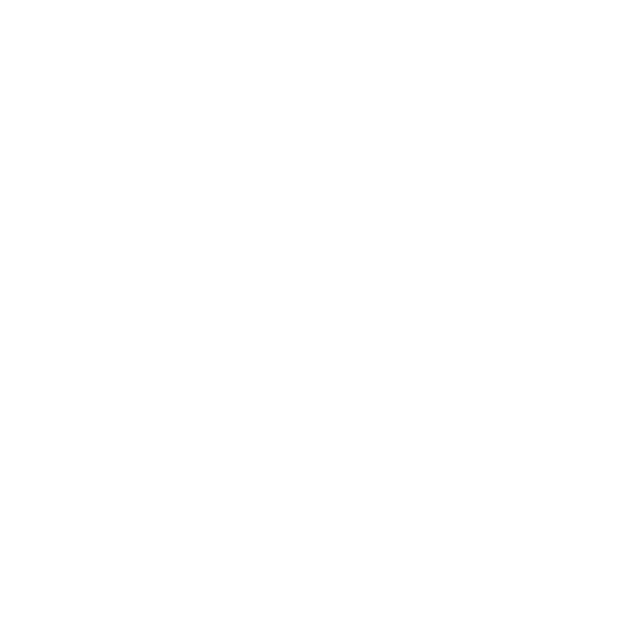
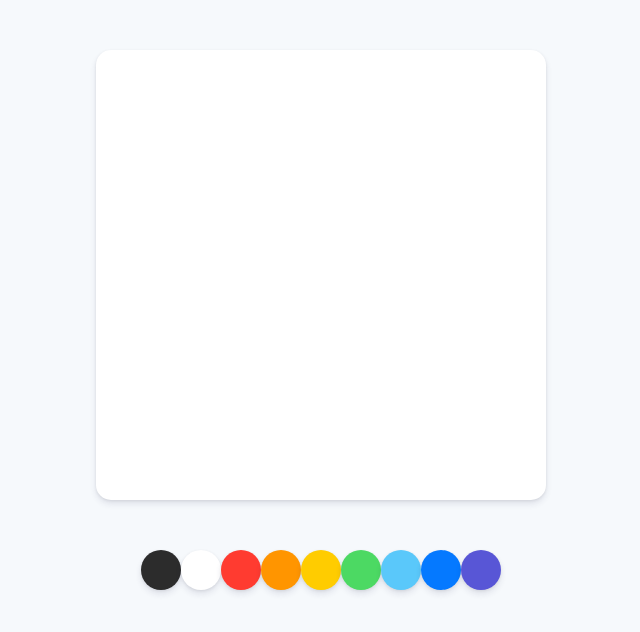
Before and after one commit to jinyeong-jung/paintjs, a plain HTML site: page index.html in a window 1280 px wide. Shown: the whole page, without its empty margins (319-959 px from the left). Drawn offline with Linux system fonts and the light colour scheme.

Commit message:
canvas and colors

```diff
--- a/index.html
+++ b/index.html
@@ -4,10 +4,24 @@
     <meta charset="UTF-8">
     <meta http-equiv="X-UA-Compatible" content="IE=edge">
     <meta name="viewport" content="width=device-width, initial-scale=1.0">
-    <link rel="stylesheet" href="styles.css">
+    <link rel="stylesheet" href="styles.css" />
     <title>PaintJS</title>
 </head>
 <body>
+    <canvas id="jsCanvas" class="canvas"></canvas>
+    <div class="controls">
+      <div class="controls__colors" id="jsColors">
+        <div class="controls__color" style="background-color:#2c2c2c"></div>
+        <div class="controls__color" style="background-color:white"></div>
+        <div class="controls__color" style="background-color:#FF3B30"></div>
+        <div class="controls__color" style="background-color:#FF9500"></div>
+        <div class="controls__color" style="background-color:#FFCC00"></div>
+        <div class="controls__color" style="background-color:#4CD963"></div>
+        <div class="controls__color" style="background-color:#5AC8FA"></div>
+        <div class="controls__color" style="background-color:#0579FF"></div>
+        <div class="controls__color" style="background-color:#5856D6"></div>
+      </div>
+    </div>
     <script src="app.js"></script>
 </body>
 </html>
--- /dev/null
+++ b/reset.css
@@ -0,0 +1,124 @@
+html,
+body,
+div,
+span,
+applet,
+object,
+iframe,
+h1,
+h2,
+h3,
+h4,
+h5,
+h6,
+p,
+blockquote,
+pre,
+a,
+abbr,
+acronym,
+address,
+big,
+cite,
+code,
+del,
+dfn,
+em,
+img,
+ins,
+kbd,
+q,
+s,
+samp,
+small,
+strike,
+strong,
+sub,
+sup,
+tt,
+var,
+b,
+u,
+i,
+center,
+dl,
+dt,
+dd,
+ol,
+ul,
+li,
+fieldset,
+form,
+label,
+legend,
+table,
+caption,
+tbody,
+tfoot,
+thead,
+tr,
+th,
+td,
+article,
+aside,
+canvas,
+details,
+embed,
+figure,
+figcaption,
+footer,
+header,
+hgroup,
+menu,
+nav,
+output,
+ruby,
+section,
+summary,
+time,
+mark,
+audio,
+video {
+  margin: 0;
+  padding: 0;
+  border: 0;
+  font-size: 100%;
+  font: inherit;
+  vertical-align: baseline;
+}
+/* HTML5 display-role reset for older browsers */
+article,
+aside,
+details,
+figcaption,
+figure,
+footer,
+header,
+hgroup,
+menu,
+nav,
+section {
+  display: block;
+}
+body {
+  line-height: 1;
+}
+ol,
+ul {
+  list-style: none;
+}
+blockquote,
+q {
+  quotes: none;
+}
+blockquote:before,
+blockquote:after,
+q:before,
+q:after {
+  content: "";
+  content: none;
+}
+table {
+  border-collapse: collapse;
+  border-spacing: 0;
+}
--- a/styles.css
+++ b/styles.css
@@ -0,0 +1,32 @@
+@import "reset.css";
+body {
+    background-color: #f6f9fc;
+    display: flex;
+    flex-direction: column;
+    align-items: center;
+    padding-top: 50px;
+}
+
+.canvas {
+    width: 450px;
+    height: 450px;
+    background-color: white;
+    border-radius: 15px;
+    box-shadow: 0 4px 6px rgba(50, 50, 93, 0.11), 0 1px 3px rgba(0, 0, 0, 0.08);
+}
+
+.controls {
+    margin-top: 50px;
+}
+
+.controls__colors {
+    display: flex;
+}
+
+.controls__colors .controls__color {
+    width: 40px;
+    height: 40px;
+    box-shadow: 0 4px 6px rgba(50, 50, 93, 0.11), 0 1px 3px rgba(0, 0, 0, 0.08);
+    border-radius: 50%;
+    cursor: pointer;
+}
```
